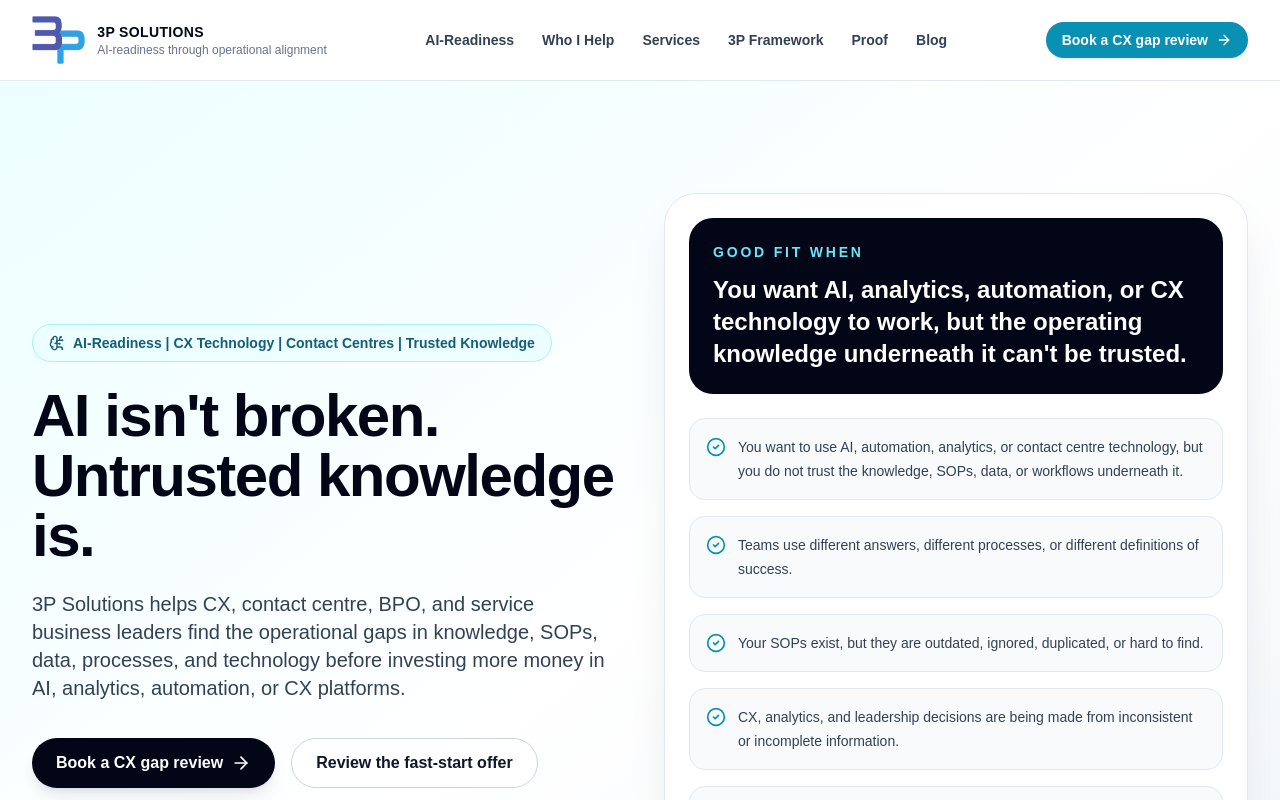
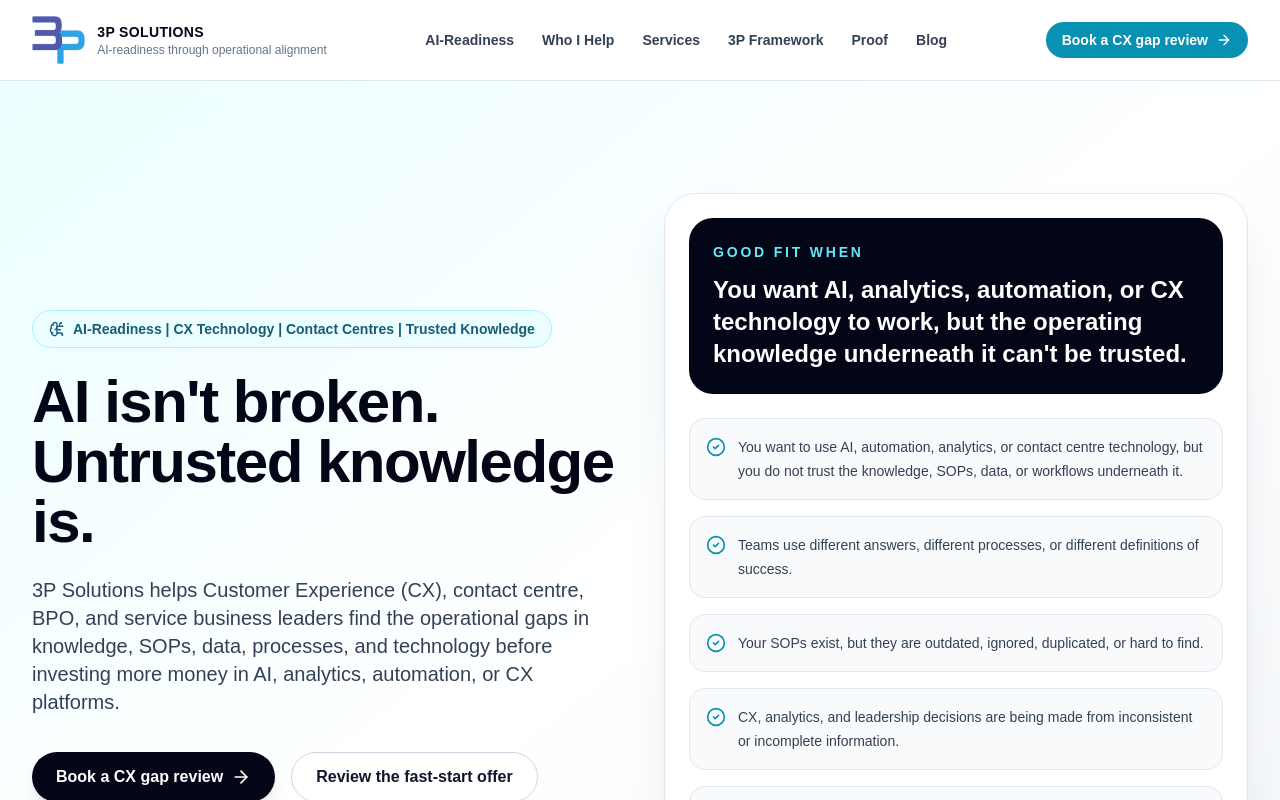
Before and after one commit to brent-prog/3pwebsite, a Next.js app: page / in a window 1280 px wide. Shown: the top 800 px of the page. Built offline with nearby package versions, Linux system fonts and the light colour scheme.

Commit message:
Update page.tsx

```diff
--- a/app/page.tsx
+++ b/app/page.tsx
@@ -229,7 +229,7 @@ export default function Home() {
               AI isn&apos;t broken. Untrusted knowledge is.
             </h1>
             <p className="mt-6 max-w-2xl text-lg leading-8 text-slate-700 md:text-xl">
-              3P Solutions helps CX, contact centre, BPO, and service business leaders find the operational gaps in knowledge, SOPs, data, processes, and technology before investing more money in AI, analytics, automation, or CX platforms.
+              3P Solutions helps Customer Experience (CX), contact centre, BPO, and service business leaders find the operational gaps in knowledge, SOPs, data, processes, and technology before investing more money in AI, analytics, automation, or CX platforms.
             </p>
             <div className="mt-9 flex flex-col gap-4 sm:flex-row">
               <a href="https://calendly.com/brent3p/30min" target="_blank" rel="noopener noreferrer" className="inline-flex items-center justify-center gap-2 rounded-full bg-slate-950 px-6 py-3 text-base font-bold text-white shadow-lg shadow-slate-900/10 transition hover:bg-slate-800">
```
